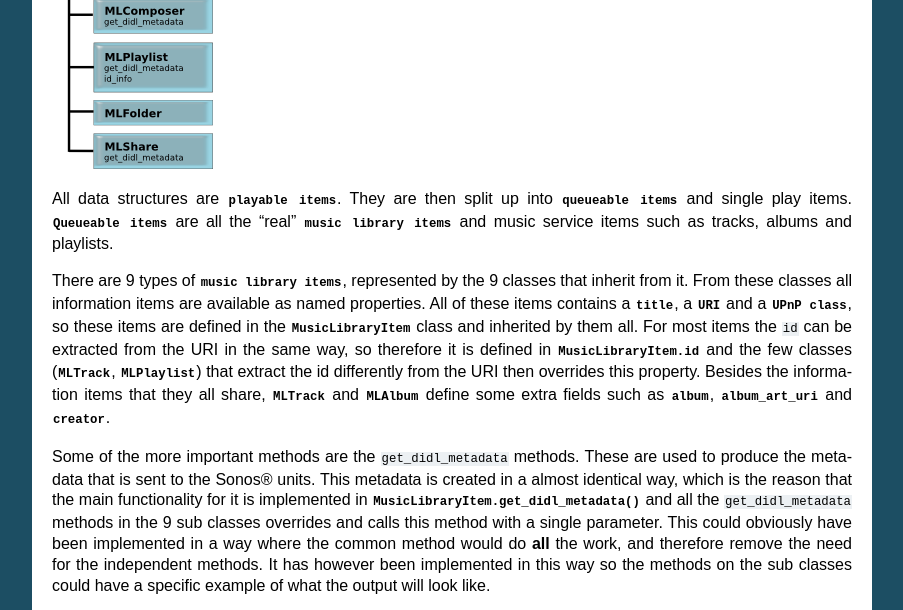
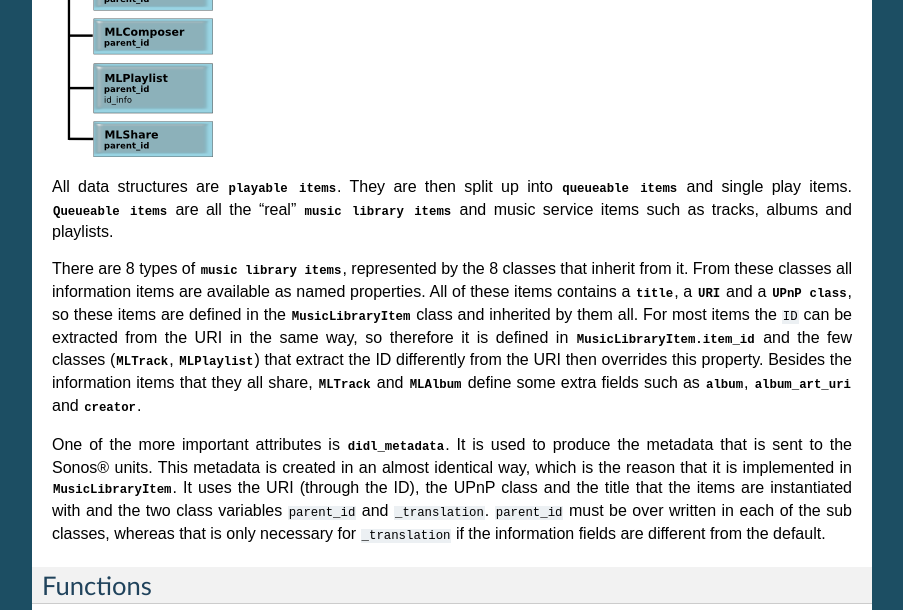
Before and after one commit to SoCo/SoCo, a Sphinx documentation site: the page built from doc/data-structures-mod.rst, in a window 1280 px wide and 900 px high, scrolled down 1169 px, cut to the strip 0-610 px from the top of the window. Shown: the whole strip, without its empty margins (198-1101 px from the left). Built offline with Sphinx 7.4.7, drawn with Linux system fonts in a browser that asks for light colours.

Commit message:
Data structure documentation update

```diff
--- a/doc/data-structures-mod.rst
+++ b/doc/data-structures-mod.rst
@@ -31,10 +31,10 @@ functionality. This has been implemented by means of inheritance, in
 such a way that common functionality is always pulled up the
 inheritance hierarchy to the highest point that have this
 functionality in common. The hierarchy is illustrated in figure
-:ref:`the figure below <figure-inheritance>`, where red boxes represent items that are
-not yet implemented, green boxes are abstract items and blue are real
-items. The black lines are the lines of inheritance, going from the
-top down.
+:ref:`the figure below <figure-inheritance>`, where red boxes
+represent items that are not yet implemented, green boxes are abstract
+items and blue are real items. The black lines are the lines of
+inheritance, going from the top down.
 
 .. _figure-inheritance:
 .. image:: graphics/data_structures.png
@@ -46,39 +46,38 @@ items <.QueueableItem>` are all the "real" :py:class:`music library
 items <.MusicLibraryItem>` and music service items such as tracks,
 albums and playlists.
 
-There are 9 types of :py:class:`music library items
-<.MusicLibraryItem>`, represented by the 9 classes that inherit from
+There are 8 types of :py:class:`music library items
+<.MusicLibraryItem>`, represented by the 8 classes that inherit from
 it. From these classes all information items are available as named
 properties. All of these items contains a :py:attr:`title
 <.MusicLibraryItem.title>`, a :py:attr:`URI <.MusicLibraryItem.uri>`
-and a :py:attr:`UPnP class <.MusicLibraryItem.upnp_class>`, so these
+and a :py:attr:`UPnP class <.MusicLibraryItem.item_class>`, so these
 items are defined in the :py:class:`.MusicLibraryItem` class and
-inherited by them all. For most items the ``id`` can be extracted from
+inherited by them all. For most items the ``ID`` can be extracted from
 the URI in the same way, so therefore it is defined in
-:py:attr:`.MusicLibraryItem.id` and the few classes
-(:py:class:`.MLTrack`, :py:class:`.MLPlaylist`) that extract the id
+:py:attr:`.MusicLibraryItem.item_id` and the few classes
+(:py:class:`.MLTrack`, :py:class:`.MLPlaylist`) that extract the ID
 differently from the URI then overrides this property. Besides the
 information items that they all share, :py:class:`.MLTrack` and
 :py:class:`.MLAlbum` define some extra fields such as :py:attr:`album
 <.MLTrack.album>`, :py:attr:`album_art_uri <.MLTrack.album_art_uri>`
 and :py:attr:`creator <.MLTrack.creator>`.
 
-Some of the more important methods are the ``get_didl_metadata``
-methods. These are used to produce the metadata that is sent to the
-Sonos® units. This metadata is created in a almost identical way,
-which is the reason that the main functionality for it is implemented
-in :py:meth:`.MusicLibraryItem.get_didl_metadata` and all the
-``get_didl_metadata`` methods in the 9 sub classes overrides and calls
-this method with a single parameter. This could obviously have been
-implemented in a way where the common method would do **all** the
-work, and therefore remove the need for the independent methods. It
-has however been implemented in this way so the methods on the sub
-classes could have a specific example of what the output will look
-like.
+One of the more important attributes is :py:attr:`didl_metadata
+<.MusicLibraryItem.didl_metadata>`. It is used to produce the metadata
+that is sent to the Sonos® units. This metadata is created in an
+almost identical way, which is the reason that it is implemented in
+:py:class:`.MusicLibraryItem`. It uses the URI (through the ID), the
+UPnP class and the title that the items are instantiated with and the
+two class variables ``parent_id`` and ``_translation``. ``parent_id``
+must be over written in each of the sub classes, whereas that is only
+necessary for ``_translation`` if the information fields are different
+from the default.
 
 Functions
 =========
 
+.. autofunction:: soco.data_structures.ns_tag
 .. autofunction:: soco.data_structures.get_ml_item
 
 PlayableItem
```
Also changed, not shown: other parts of doc/data-structures-mod.rst (+0 -11 lines), doc/graphics/data_structures.png, doc/graphics/data_structures.svg, 1 other file.
